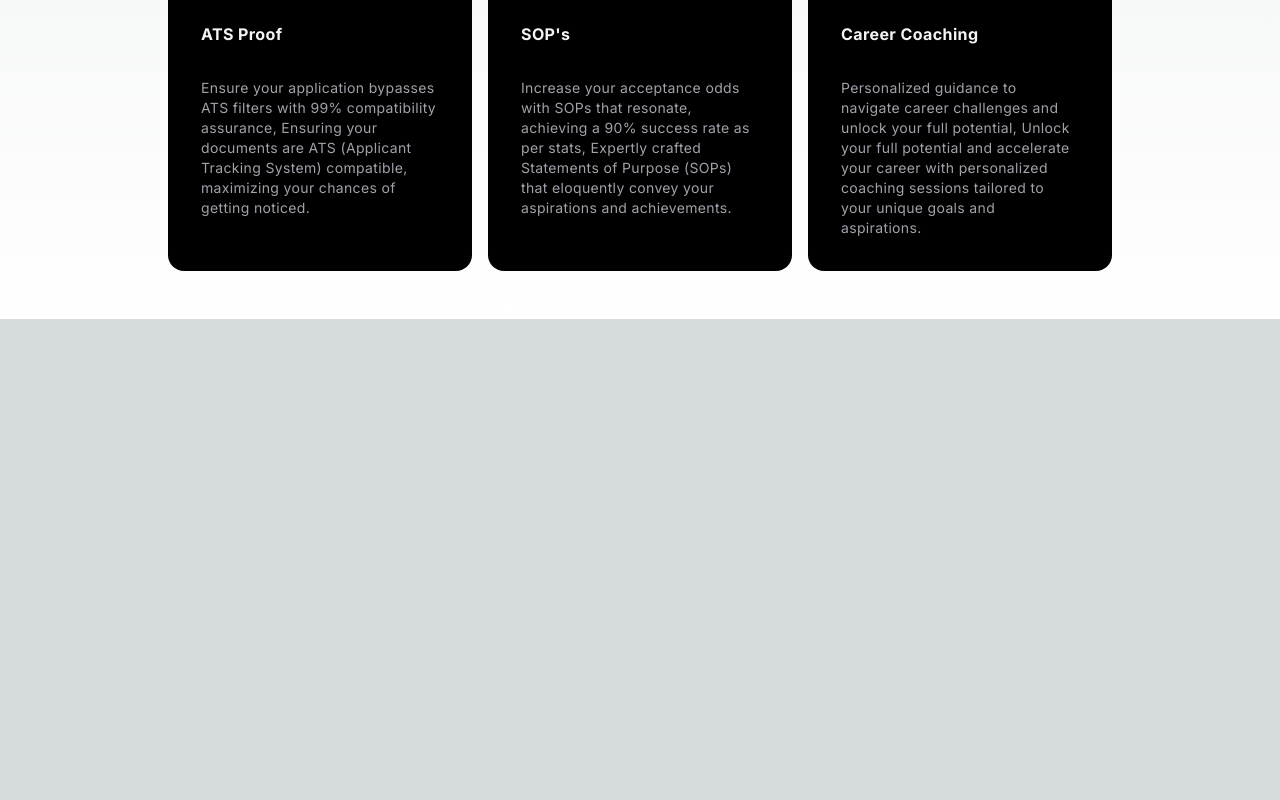
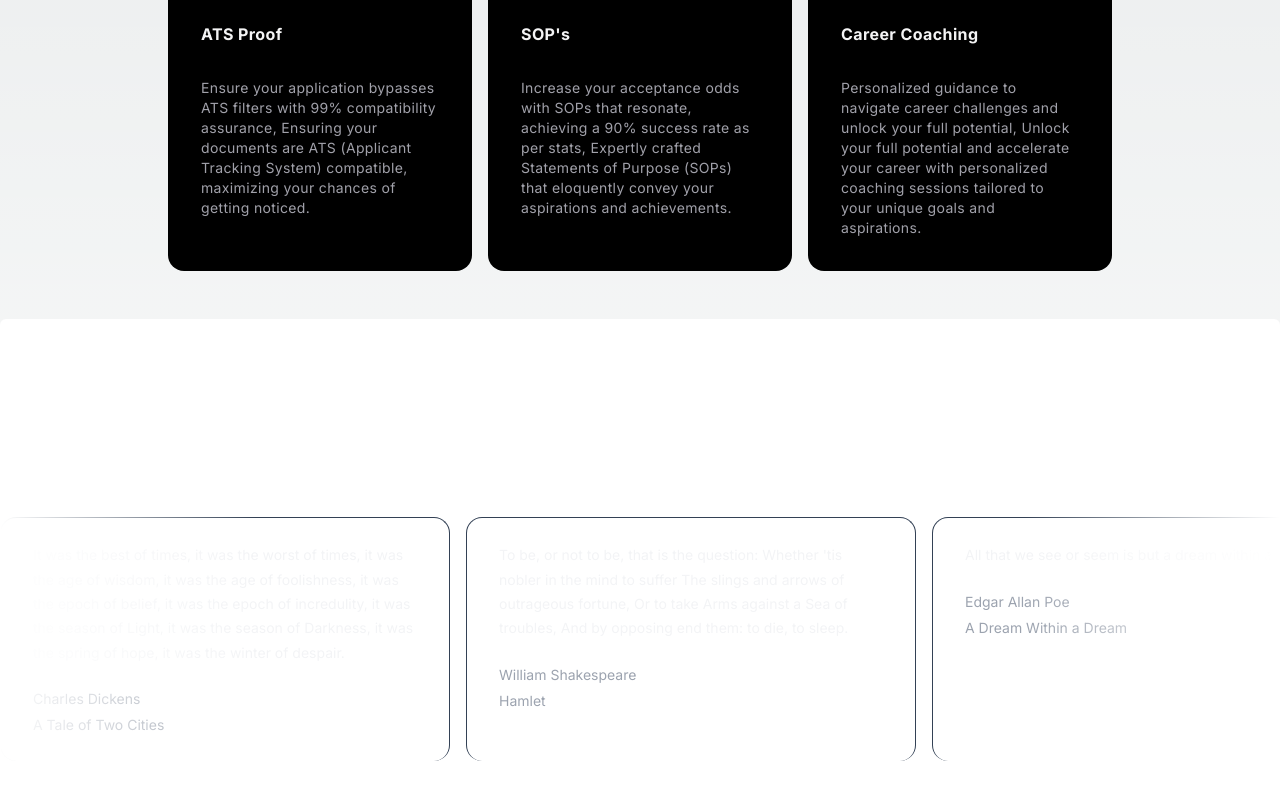
Before and after one commit to Bharath-Dubbaka/CvtoSalary-aceternity, a Next.js app: page / in a window 1280 px wide. Shown: the part 1356-2156 px from the top of the page. Before the commit the page ends 1675 px from the top, so only its background shows below. Built offline with nearby package versions, Linux system fonts and the light colour scheme.

Commit message:
added testimonials new component and imported same in home/page.tsx

```diff
--- /dev/null
+++ b/src/app/components/ui/infinite-moving-cards.tsx
@@ -0,0 +1,121 @@
+"use client";
+
+import { cn } from "../../../../utils/cn";
+import React, { useEffect, useState } from "react";
+
+export const InfiniteMovingCards = ({
+  items,
+  direction = "left",
+  speed = "fast",
+  pauseOnHover = true,
+  className,
+}: {
+  items: {
+    quote: string;
+    name: string;
+    title: string;
+  }[];
+  direction?: "left" | "right";
+  speed?: "fast" | "normal" | "slow";
+  pauseOnHover?: boolean;
+  className?: string;
+}) => {
+  const containerRef = React.useRef<HTMLDivElement>(null);
+  const scrollerRef = React.useRef<HTMLUListElement>(null);
+
+  useEffect(() => {
+    addAnimation();
+  }, []);
+  const [start, setStart] = useState(false);
+  function addAnimation() {
+    if (containerRef.current && scrollerRef.current) {
+      const scrollerContent = Array.from(scrollerRef.current.children);
+
+      scrollerContent.forEach((item) => {
+        const duplicatedItem = item.cloneNode(true);
+        if (scrollerRef.current) {
+          scrollerRef.current.appendChild(duplicatedItem);
+        }
+      });
+
+      getDirection();
+      getSpeed();
+      setStart(true);
+    }
+  }
+  const getDirection = () => {
+    if (containerRef.current) {
+      if (direction === "left") {
+        containerRef.current.style.setProperty(
+          "--animation-direction",
+          "forwards"
+        );
+      } else {
+        containerRef.current.style.setProperty(
+          "--animation-direction",
+          "reverse"
+        );
+      }
+    }
+  };
+  const getSpeed = () => {
+    if (containerRef.current) {
+      if (speed === "fast") {
+        containerRef.current.style.setProperty("--animation-duration", "20s");
+      } else if (speed === "normal") {
+        containerRef.current.style.setProperty("--animation-duration", "40s");
+      } else {
+        containerRef.current.style.setProperty("--animation-duration", "80s");
+      }
+    }
+  };
+  return (
+    <div
+      ref={containerRef}
+      className={cn(
+        "scroller relative z-20  max-w-7xl overflow-hidden  [mask-image:linear-gradient(to_right,transparent,white_20%,white_80%,transparent)]",
+        className
+      )}
+    >
+      <ul
+        ref={scrollerRef}
+        className={cn(
+          " flex min-w-full shrink-0 gap-4 py-4 w-max flex-nowrap",
+          start && "animate-scroll ",
+          pauseOnHover && "hover:[animation-play-state:paused]"
+        )}
+      >
+        {items.map((item, idx) => (
+          <li
+            className="w-[350px] max-w-full relative rounded-2xl border border-b-0 flex-shrink-0 border-slate-700 px-8 py-6 md:w-[450px]"
+            style={{
+              background:
+                "linear-gradient(180deg, var(--slate-800), var(--slate-900)",
+            }}
+            key={item.name}
+          >
+            <blockquote>
+              <div
+                aria-hidden="true"
+                className="user-select-none -z-1 pointer-events-none absolute -left-0.5 -top-0.5 h-[calc(100%_+_4px)] w-[calc(100%_+_4px)]"
+              ></div>
+              <span className=" relative z-20 text-sm leading-[1.6] text-gray-100 font-normal">
+                {item.quote}
+              </span>
+              <div className="relative z-20 mt-6 flex flex-row items-center">
+                <span className="flex flex-col gap-1">
+                  <span className=" text-sm leading-[1.6] text-gray-400 font-normal">
+                    {item.name}
+                  </span>
+                  <span className=" text-sm leading-[1.6] text-gray-400 font-normal">
+                    {item.title}
+                  </span>
+                </span>
+              </div>
+            </blockquote>
+          </li>
+        ))}
+      </ul>
+    </div>
+  );
+};
--- a/src/app/page.tsx
+++ b/src/app/page.tsx
@@ -2,7 +2,6 @@
 // pages/_app.js
 
 import Image from "next/image";
-import React, { useState } from "react";
 import { HoveredLink, Menu, MenuItem, ProductItem } from "./components/ui/navbar-menu";
 import { cn } from "../../utils/cn";
 import "./globals.css";
@@ -13,6 +12,9 @@
 import { EvervaultCard, Icon } from "./components/ui/evervault-card";
 import { relative } from "path";
 import { HoverEffect } from "./components/ui/card-hover-effect";
+import {useState } from "react";
+import { useEffect } from "react";
+import { InfiniteMovingCards } from "./components/ui/infinite-moving-cards";
 
 export default function Home() {
   const words = `Transform your resume into a powerful tool that opens doors to opportunities. Trust our experienced resume writers to showcase your strengths and maximize your chances of success.
@@ -48,6 +50,13 @@
       </div>
       <div className="max-w-5xl mx-auto px-8">
         <HoverEffect items={projects} />
+      </div>
+      <div className="h-[40rem] rounded-md flex flex-col antialiased bg-white dark:bg-black dark:bg-grid-white/[0.05] items-center justify-center relative overflow-hidden">
+        <InfiniteMovingCards
+          items={testimonials}
+          direction="right"
+          speed="slow"
+          />
       </div>
       {/* //EvervaultCard CODE */}
       {/* <div className="flex flex-col items-start max-w-med mx-auto relative h-[30rem]"> */}
@@ -137,36 +146,69 @@
     title: "Professional Resume writing",
     description:
       "Boost your job prospects with resumes tailored to stand out in a competitive market, Tailored resumes that captivate employers, highlighting your skills and experience for maximum impact.",
-    link: "#",
+    link: "#1",
   },
   {
     title: "LinkedIn profile",
     description:
       "Enhance your profile's visibility by 70%, attracting more recruiters and opportunities, Optimized LinkedIn profiles that showcase your professional brand and attract opportunities.",
-    link: "#",
+    link: "#2",
   },
   {
     title: "Cover Letter",
     description:
       "Compelling cover letters that complement your resume, emphasizing your suitability for the role, expertly crafted to highlight your strengths and aspirations, ensuring you stand out to potential employers.",
-    link: "#",
+    link: "#3",
   },
   {
     title: "ATS Proof",
     description:
       "Ensure your application bypasses ATS filters with 99% compatibility assurance, Ensuring your documents are ATS (Applicant Tracking System) compatible, maximizing your chances of getting noticed.",
-    link: "#",
+    link: "#4",
   },
   {
     title: "SOP's",
     description:
       "Increase your acceptance odds with SOPs that resonate, achieving a 90% success rate as per stats, Expertly crafted Statements of Purpose (SOPs) that eloquently convey your aspirations and achievements.",
-    link: "#",
+    link: "#5",
   },
   {
     title: "Career Coaching",
     description:
       "Personalized guidance to navigate career challenges and unlock your full potential, Unlock your full potential and accelerate your career with personalized coaching sessions tailored to your unique goals and aspirations.",
-    link: "#",
+    link: "#6",
   },
 ];
+
+
+const testimonials = [
+  {
+    quote:
+      "It was the best of times, it was the worst of times, it was the age of wisdom, it was the age of foolishness, it was the epoch of belief, it was the epoch of incredulity, it was the season of Light, it was the season of Darkness, it was the spring of hope, it was the winter of despair.",
+    name: "Charles Dickens",
+    title: "A Tale of Two Cities",
+  },
+  {
+    quote:
+      "To be, or not to be, that is the question: Whether 'tis nobler in the mind to suffer The slings and arrows of outrageous fortune, Or to take Arms against a Sea of troubles, And by opposing end them: to die, to sleep.",
+    name: "William Shakespeare",
+    title: "Hamlet",
+  },
+  {
+    quote: "All that we see or seem is but a dream within a dream.",
+    name: "Edgar Allan Poe",
+    title: "A Dream Within a Dream",
+  },
+  {
+    quote:
+      "It is a truth universally acknowledged, that a single man in possession of a good fortune, must be in want of a wife.",
+    name: "Jane Austen",
+    title: "Pride and Prejudice",
+  },
+  {
+    quote:
+      "Call me Ishmael. Some years ago—never mind how long precisely—having little or no money in my purse, and nothing particular to interest me on shore, I thought I would sail about a little and see the watery part of the world.",
+    name: "Herman Melville",
+    title: "Moby-Dick",
+  },
+];
```
